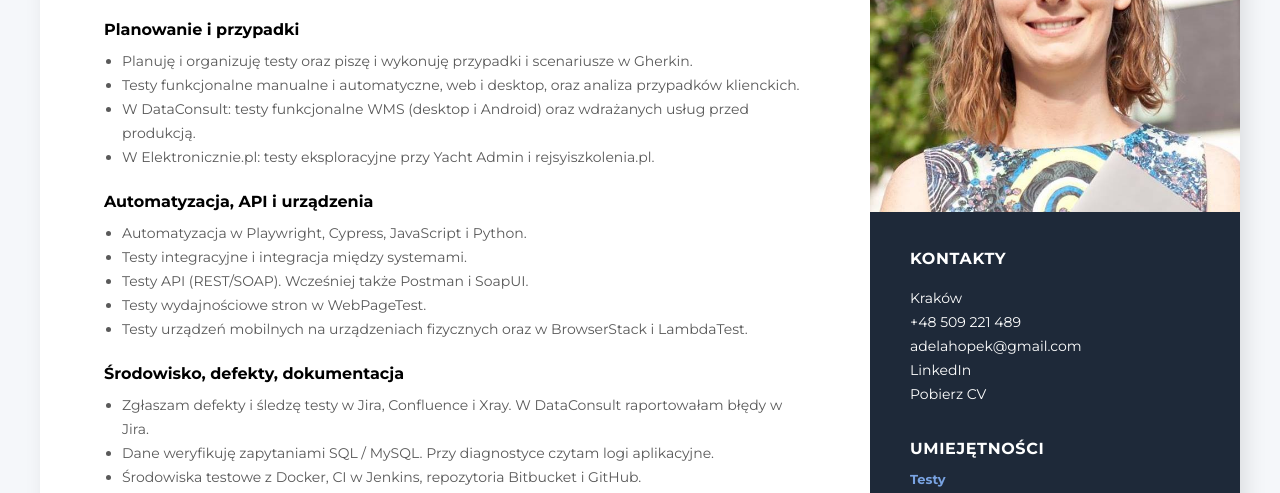
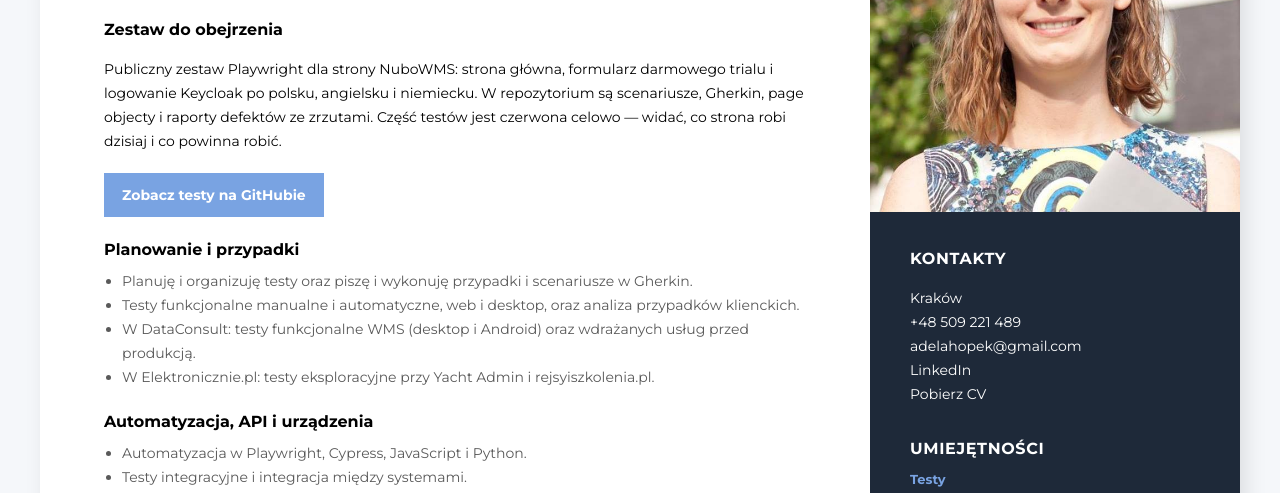
Before and after one commit to AdelHop/porfolio, a plain HTML site: page testy.html in a window 1280 px wide. Shown: the part 242-735 px from the top of the page. Drawn offline with Linux system fonts and the light colour scheme.

Commit message:
Add a NuboWMS Playwright suite link on the testing page.

```diff
--- a/testy.html
+++ b/testy.html
@@ -35,6 +35,25 @@
             data-en="I have been testing since 11.2021. At NOVOMATIC (06.2023–10.2026) I combine manual and automated testing with requirements analysis in iGaming: online casinos and integrations with game and sports-betting providers. Earlier, at DataConsult, I tested a WMS and services before production."
           >
             Testuję od 11.2021. W NOVOMATIC (06.2023–10.2026) łączę testy manualne i automatyczne z analizą wymagań w domenie iGaming: kasyna internetowe oraz integracje z dostawcami gier i zakładów sportowych. Wcześniej, w DataConsult, testowałam WMS i usługi przed produkcją.
+          </p>
+
+          <h2 class="subhead" data-pl="Zestaw do obejrzenia" data-en="A suite you can open">Zestaw do obejrzenia</h2>
+          <p
+            class="note"
+            data-pl="Publiczny zestaw Playwright dla strony NuboWMS: strona główna, formularz darmowego trialu i logowanie Keycloak po polsku, angielsku i niemiecku. W repozytorium są scenariusze, Gherkin, page objecty i raporty defektów ze zrzutami. Część testów jest czerwona celowo — widać, co strona robi dzisiaj i co powinna robić."
+            data-en="A public Playwright suite for the NuboWMS site: the homepage, the free-trial form and the Keycloak login in Polish, English and German. The repository holds the scenarios, Gherkin, page objects and defect reports with screenshots. Some tests fail on purpose — you can see what the site does today and what it should do."
+          >
+            Publiczny zestaw Playwright dla strony NuboWMS: strona główna, formularz darmowego trialu i logowanie Keycloak po polsku, angielsku i niemiecku. W repozytorium są scenariusze, Gherkin, page objecty i raporty defektów ze zrzutami. Część testów jest czerwona celowo — widać, co strona robi dzisiaj i co powinna robić.
+          </p>
+          <p class="cta">
+            <a
+              class="cta-primary"
+              href="https://github.com/AdelHop/nubowms-playwright"
+              target="_blank"
+              rel="noopener noreferrer"
+              data-pl="Zobacz testy na GitHubie"
+              data-en="See the tests on GitHub"
+            >Zobacz testy na GitHubie</a>
           </p>
 
           <h2 class="subhead" data-pl="Planowanie i przypadki" data-en="Planning and cases">Planowanie i przypadki</h2>
```
